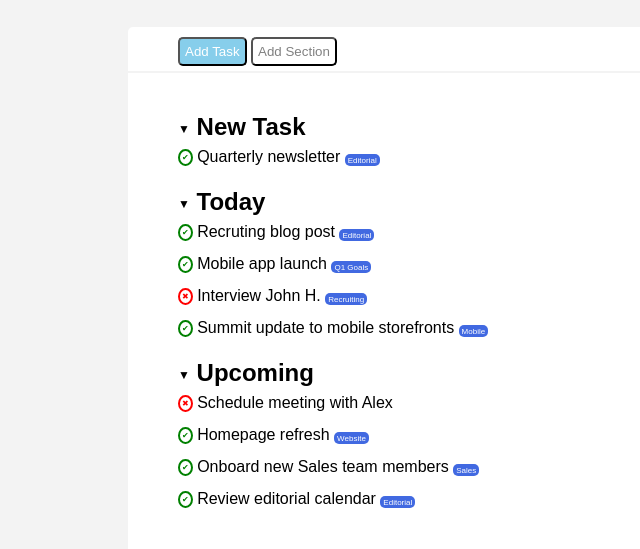
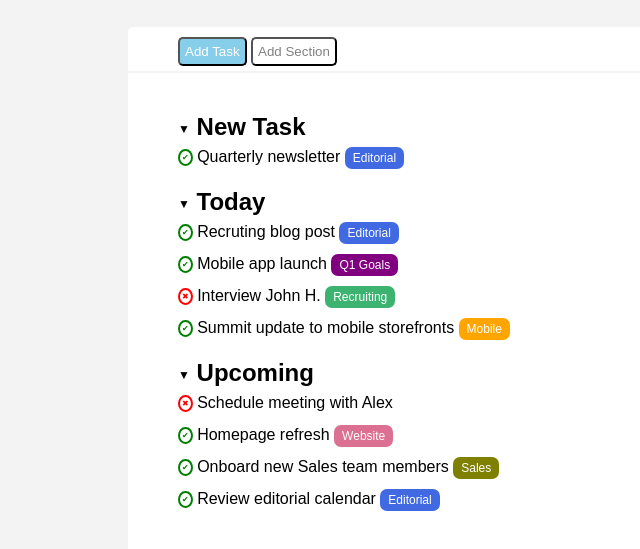
Before and after one commit to gmirizzi/html-css-toboolist, a plain HTML site: page index.html in a window 1280 px wide. Shown: the part 53-602 px from the top of the page, without its empty margins (0-640 px from the left). Drawn offline with Linux system fonts and the light colour scheme.

Commit message:
etichette colorate

```diff
--- a/css/stile.css
+++ b/css/stile.css
@@ -96,8 +96,32 @@ h2 span {
 
 .etichetta {
     color: white;
+    border-radius: 7px;
+    padding: 4px 8px;
+    font-size: 0.75em;
+    vertical-align: middle;
+}
+
+.editoriale {
     background-color: royalblue;
-    border-radius: 5px;
-    padding: 1.5px 3px;
-    font-size: 0.5em;
 }
+
+.goals {
+    background-color: purple;
+}
+
+.mobile {
+    background-color: orange;
+}
+
+.website {
+    background-color:palevioletred;
+}
+
+.vendite {
+    background-color:olive;
+}
+
+.recruiting {
+    background-color:mediumseagreen;
+}
--- a/index.html
+++ b/index.html
@@ -22,21 +22,21 @@
         <main>
             <section>
                 <h2> <span>▼</span> New Task</h2>
-                <div class="li"><span class="spunta checked">✔</span> Quarterly newsletter <span class="etichetta">Editorial</span></div>
+                <div class="li"><span class="spunta checked">✔</span> Quarterly newsletter <span class="etichetta editoriale">Editorial</span></div>
             </section>
             <section>
                 <h2><span>▼</span> Today</h2>
-                <div class="li"><span class="spunta checked">✔</span> Recruting blog post <span class="etichetta">Editorial</span></div>
-                <div class="li"><span class="spunta checked">✔</span> Mobile app launch <span class="etichetta">Q1 Goals</span></div>
-                <div class="li"><span class="spunta unchecked">✖</span> Interview John H. <span class="etichetta">Recruiting</span></div>
-                <div class="li"><span class="spunta checked">✔</span> Summit update to mobile storefronts <span class="etichetta">Mobile</span></div>
+                <div class="li"><span class="spunta checked">✔</span> Recruting blog post <span class="etichetta editoriale">Editorial</span></div>
+                <div class="li"><span class="spunta checked">✔</span> Mobile app launch <span class="etichetta goals">Q1 Goals</span></div>
+                <div class="li"><span class="spunta unchecked">✖</span> Interview John H. <span class="etichetta recruiting">Recruiting</span></div>
+                <div class="li"><span class="spunta checked">✔</span> Summit update to mobile storefronts <span class="etichetta mobile">Mobile</span></div>
             </section>
             <section>
                 <h2><span>▼</span> Upcoming</h2>
                 <div class="li"><span class="spunta unchecked">✖</span> Schedule meeting with Alex</div>
-                <div class="li"><span class="spunta checked">✔</span> Homepage refresh <span class="etichetta">Website</span></div>
-                <div class="li"><span class="spunta checked">✔</span> Onboard new Sales team members <span class="etichetta">Sales</span></div>
-                <div class="li"><span class="spunta checked">✔</span> Review editorial calendar <span class="etichetta">Editorial</span></div>
+                <div class="li"><span class="spunta checked">✔</span> Homepage refresh <span class="etichetta website">Website</span></div>
+                <div class="li"><span class="spunta checked">✔</span> Onboard new Sales team members <span class="etichetta vendite">Sales</span></div>
+                <div class="li"><span class="spunta checked">✔</span> Review editorial calendar <span class="etichetta editoriale">Editorial</span></div>
             </section>
         </main>
     </div>
```
